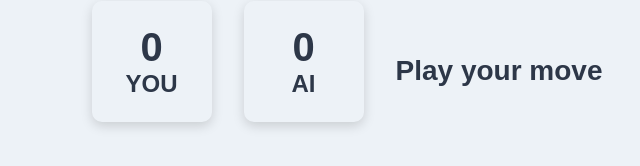
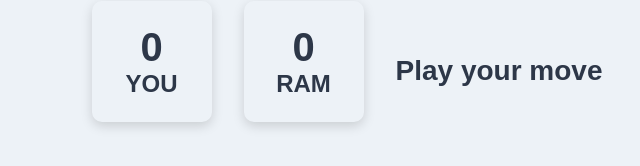
Before and after one commit to 2103A51526/BATTLE-OF-HANDS, a plain HTML site: page index.html in a window 1280 px wide. Shown: the part 452-618 px from the top of the page, 293-933 px from the left. Drawn offline with Linux system fonts and the light colour scheme.

Commit message:
Added name in it

```diff
--- a/index.html
+++ b/index.html
@@ -22,7 +22,7 @@
         </div>
         <div class="comp">
             <p id="comp-score">0</p>
-            <p>AI</p>
+            <p>RAM</p>
         </div>
         <div class="msg-container">
             <p id="msg">Play your move</p>
```
